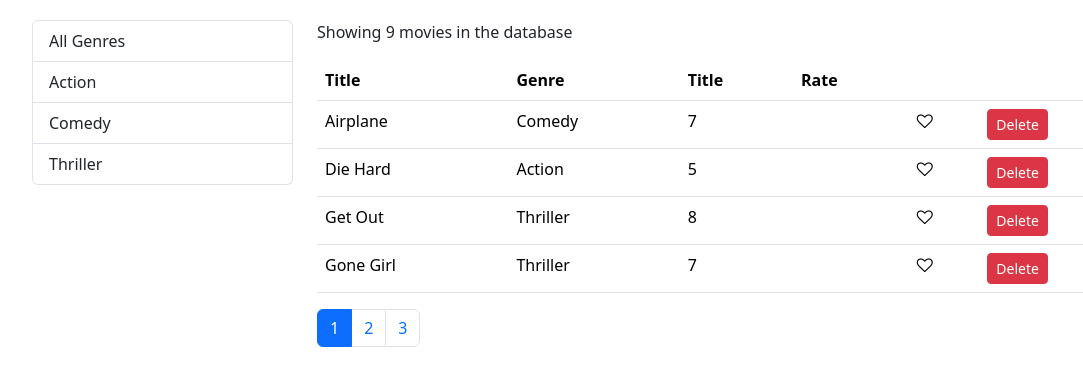
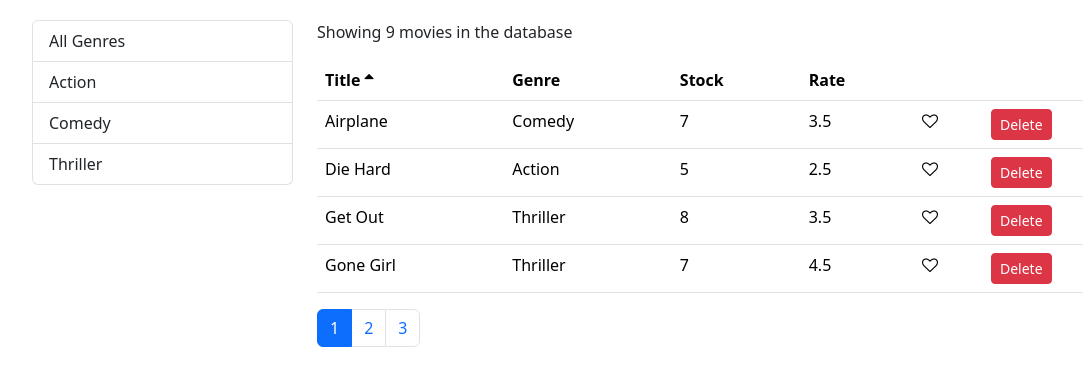
Before and after one commit to qcwssss/Mastering-React-With-Mosh, a React (Create React App) app in the folder vidly/: page / in a window 1280 px wide. Shown: the top 386 px of the page, without its empty margins (50-1133 px from the left). Built offline with nearby package versions, Linux system fonts and the light colour scheme.

Commit message:
add sort icon

```diff
--- a/vidly/src/components/common/tableBody.jsx
+++ b/vidly/src/components/common/tableBody.jsx
@@ -7,15 +7,21 @@
     return _.get(item, column.path);
   };
 
+  createKey = (item, column) => {
+    return item._id + (column.path || column.key);
+  };
+
   render() {
     const { data, columns } = this.props;
 
     return (
       <tbody>
         {data.map((item) => (
-          <tr>
+          <tr key={item._id}>
             {columns.map((column) => (
-              <td>{this.renderCell(item, column)}</td>
+              <td key={this.createKey(item, column)}>
+                {this.renderCell(item, column)}
+              </td>
             ))}
           </tr>
         ))}
--- a/vidly/src/components/common/tableHeader.jsx
+++ b/vidly/src/components/common/tableHeader.jsx
@@ -16,16 +16,25 @@
     this.props.onSort(sortColumn);
   };
 
+  renderSortIcon = (column) => {
+    const { sortColumn } = this.props;
+
+    if (column.path !== sortColumn.path) return null;
+    if (sortColumn.order === "asc") return <i className="fa fa-sort-asc"></i>;
+    return <i className="fa fa-sort-desc"></i>;
+  };
+
   render() {
     return (
       <thead>
         <tr>
           {this.props.columns.map((column) => (
             <th
+              className="clickable"
               key={column.path || column.key}
               onClick={() => this.raiseSort(column.path)}
             >
-              {column.label}
+              {column.label} {this.renderSortIcon(column)}
             </th>
           ))}
         </tr>
--- a/vidly/src/index.css
+++ b/vidly/src/index.css
@@ -12,3 +12,7 @@
   font-family: source-code-pro, Menlo, Monaco, Consolas, "Courier New",
     monospace;
 }
+
+.clickable {
+  cursor: pointer;
+}
```
Also changed, not shown: vidly/src/components/moviesTable.jsx (+3 -4 lines).
